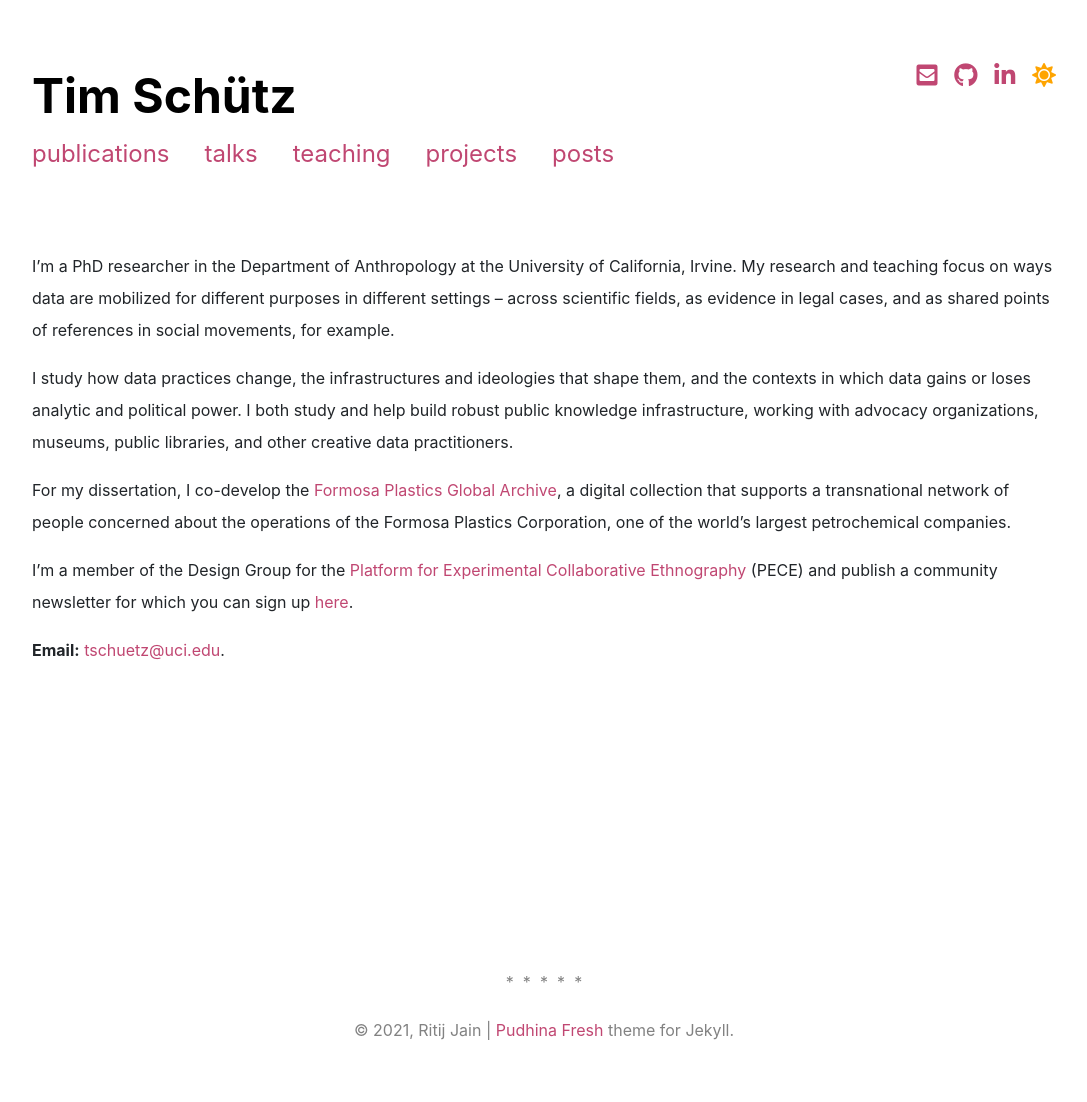
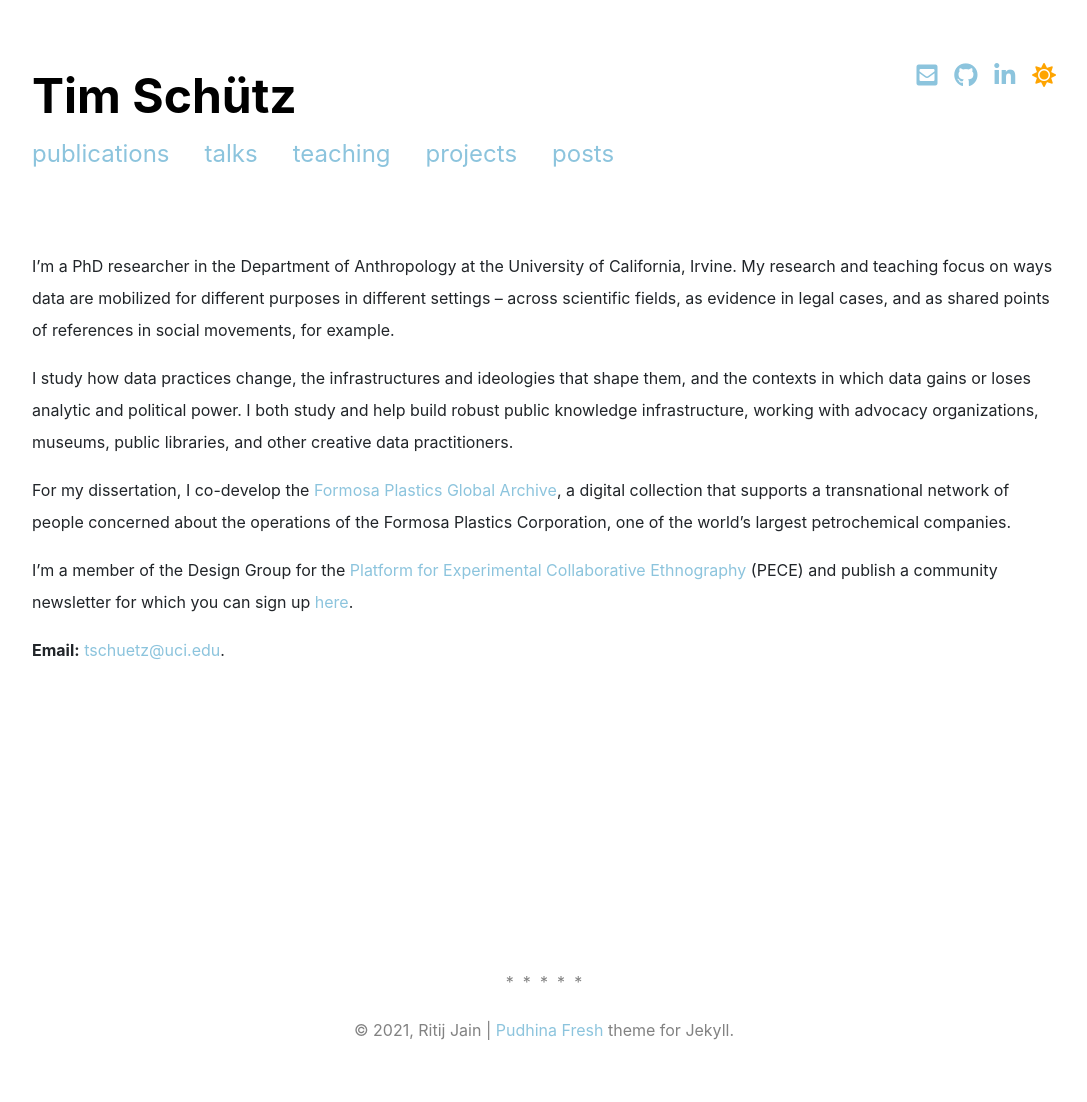
Before and after one commit to timschuetz/personal, a Jekyll site: the page built from index.md, in a window 1280 px wide. Shown: the whole page, without its empty margins (96-1183 px from the left). Built offline with Jekyll 4.4.1, drawn with Linux system fonts in a browser that asks for light colours; nearby versions of some CDN libraries; a style sheet for code colours, icons or effects is not loaded.

Commit message:
Update main.css

```diff
--- a/assets/css/main.css
+++ b/assets/css/main.css
@@ -1,7 +1,7 @@
 @charset "UTF-8";
 
 a {
-  color: #C04772;
+  color: #8CC4DD;
   text-decoration: none;
 }
 
```
